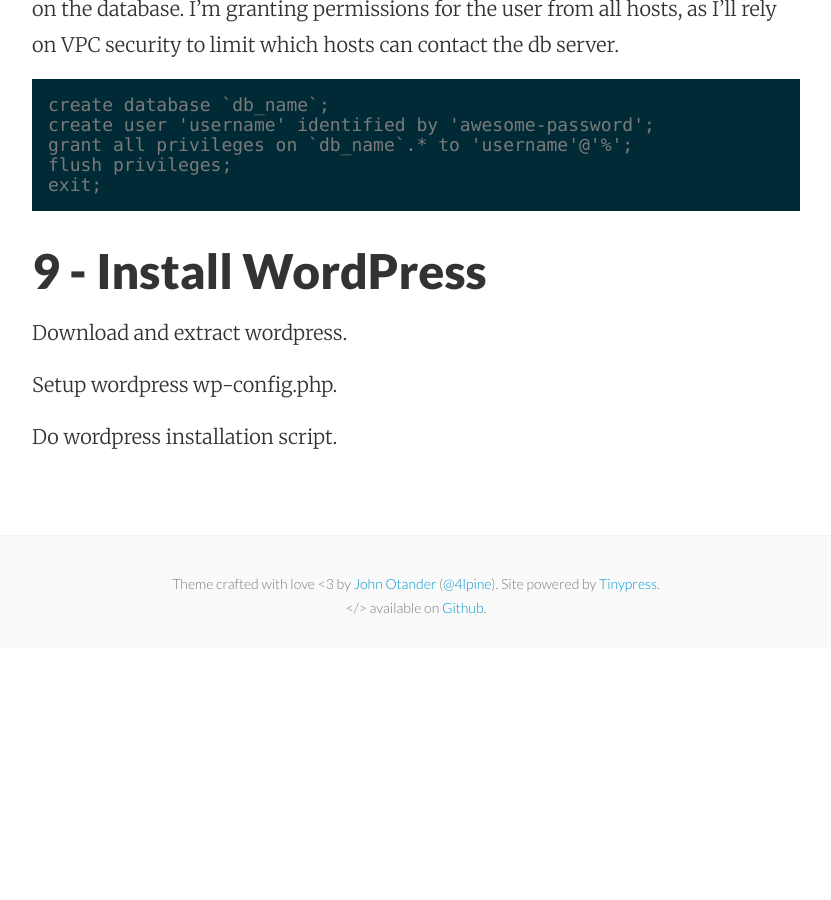
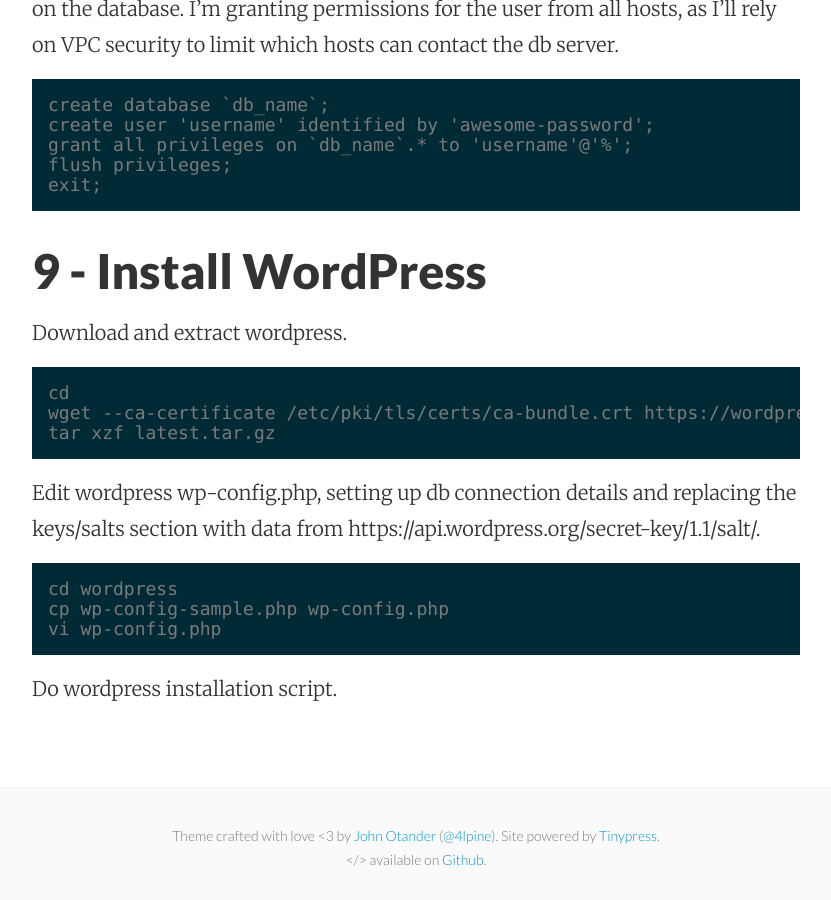
Before and after one commit to mattymaloney/mattymaloney.github.io, a Jekyll site: the page built from _posts/2016-03-24-aws-ec2-rds-linux-apache-php-wordpress-mariadb.md, in a window 1280 px wide and 900 px high, scrolled down 4414 px. Shown: the whole window, without its empty margins (224-1055 px from the left). Built offline with Jekyll 4.4.1, drawn with Linux system fonts in a browser that asks for light colours; before the commit the page ends 5062 px from its top, so only the background shows below that.

Commit message:
Created 2016-03-24-aws-ec2-rds-linux-apache-php-wordpress-mariadb.md

````diff
--- a/_posts/2016-03-24-aws-ec2-rds-linux-apache-php-wordpress-mariadb.md
+++ b/_posts/2016-03-24-aws-ec2-rds-linux-apache-php-wordpress-mariadb.md
@@ -141,6 +141,18 @@
 
 Download and extract wordpress.
 
-Setup wordpress wp-config.php.
+```
+cd
+wget --ca-certificate /etc/pki/tls/certs/ca-bundle.crt https://wordpress.org/latest.tar.gz
+tar xzf latest.tar.gz
+```
+
+Edit wordpress wp-config.php, setting up db connection details and replacing the keys/salts section with data from https://api.wordpress.org/secret-key/1.1/salt/.
+
+```
+cd wordpress
+cp wp-config-sample.php wp-config.php
+vi wp-config.php
+```
 
 Do wordpress installation script.
````
